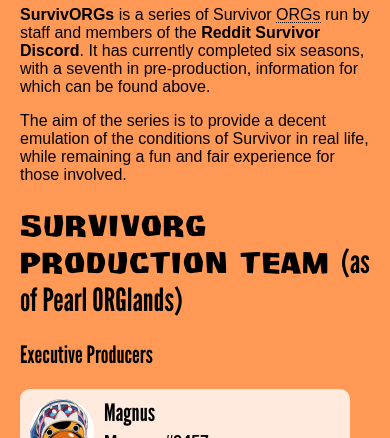
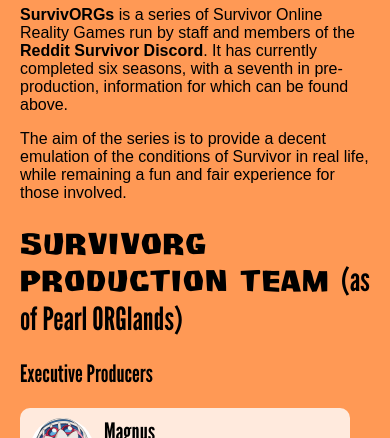
Before and after one commit to SurvivORGs/survivorgs.github.io, a plain HTML site: page index.html in a window 390 px wide. Shown: the part 662-1100 px from the top of the page. Drawn offline with Linux system fonts and the light colour scheme; a web font is replaced by a local one.

Commit message:
Looks a smidge weird on mobile.

```diff
--- a/index.html
+++ b/index.html
@@ -1,3 +1,4 @@
+<!DOCTYPE html>
 <html>
 <head>
 	<title>SurvivORGs: a Survivor ORG series</title>
@@ -24,7 +25,7 @@
 	</nav>
 	<main>
 		<h1>About The Series</h1>
-		<p><strong>SurvivORGs</strong> is a series of Survivor <abbr title="Online Reality Games">ORGs</abbr> run by staff and members of the <a href="https://discord.gg/gC6SR9G">Reddit Survivor Discord</a>. It has currently completed six seasons, with a seventh in pre-production, information for which can be found above.</p>
+		<p><strong>SurvivORGs</strong> is a series of Survivor Online Reality Games run by staff and members of the <a href="https://discord.gg/gC6SR9G">Reddit Survivor Discord</a>. It has currently completed six seasons, with a seventh in pre-production, information for which can be found above.</p>
 		<p>The aim of the series is to provide a decent emulation of the conditions of Survivor in real life, while remaining a fun and fair experience for those involved.</p>
 		<h1>SurvivORG Production Team <span style="font-family: 'League Gothic';">(as of Pearl ORGlands)</span></h1>
 		<h2>Executive Producers</h2>
```
